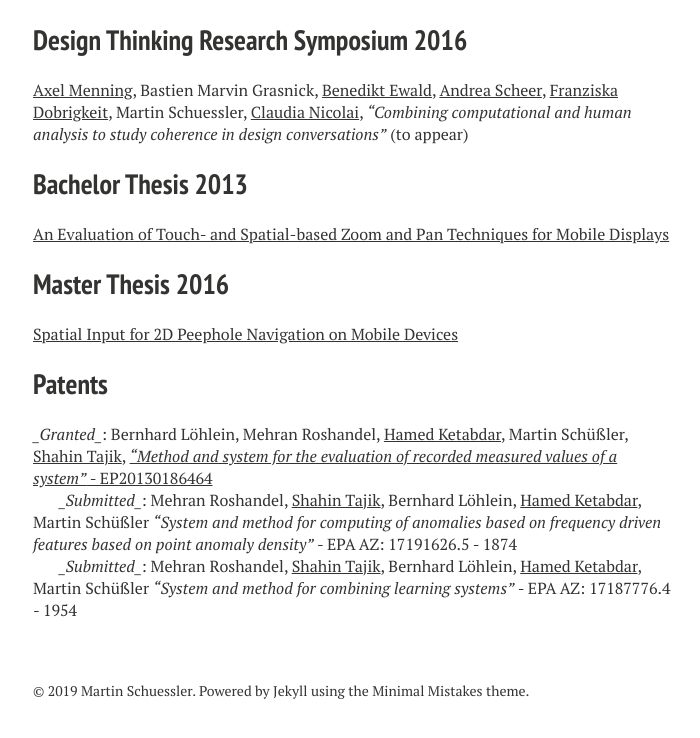
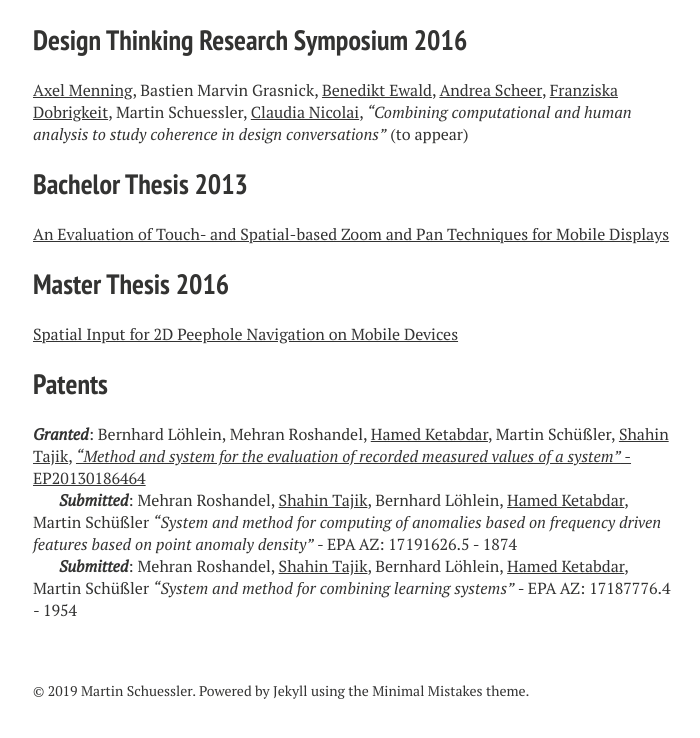
Before and after one commit to mschuessler/mschuessler.github.io, a Jekyll site: the page built from pub/index.md, in a window 1280 px wide and 900 px high, scrolled down 1630 px, cut to the strip 151-889 px from the top of the window. Shown: the whole strip, without its empty margins (287-987 px from the left). Built offline with Jekyll 4.4.1, drawn with Linux system fonts in a browser that asks for light colours; nearby versions of some CDN libraries.

Commit message:
Fixed bold italic in patents list

```diff
--- a/pub/index.md
+++ b/pub/index.md
@@ -60,12 +60,13 @@ image:
 [Spatial Input for 2D Peephole Navigation on Mobile Devices](http://mschuessler.de/pub/MasterThesis.pdf)
 
 ## Patents
-*_Granted_*: Bernhard Löhlein, Mehran Roshandel, [Hamed Ketabdar](https://www.qu.tu-berlin.de/menue/team/partner/hamed_ketabdar/), Martin Schüßler, [Shahin Tajik](http://www.isti.tu-berlin.de/security_in_telecommunications/menue/people/research_assistants/shahin_tajik/), [*"Method and system for the evaluation of recorded measured values of a system"* - EP20130186464](https://data.epo.org/gpi/EP2854045A1-Method-and-system-for-the-evaluation-of-recorded-measured-values-of-a-system)
+***Granted***: Bernhard Löhlein, Mehran Roshandel, [Hamed Ketabdar](https://www.qu.tu-berlin.de/menue/team/partner/hamed_ketabdar/), Martin Schüßler, [Shahin Tajik](http://www.isti.tu-berlin.de/security_in_telecommunications/menue/people/research_assistants/shahin_tajik/), [*"Method and system for the evaluation of recorded measured values of a system"* - EP20130186464](https://data.epo.org/gpi/EP2854045A1-Method-and-system-for-the-evaluation-of-recorded-measured-values-of-a-system)
 <!-- Application: EPA AZ: 13186464.7 - 1851 Grant: EP2854045B1 https://patents.google.com/patent/EP2854045B1/ja-->
 
 
-*_Submitted_*: Mehran Roshandel, [Shahin Tajik](http://www.isti.tu-berlin.de/security_in_telecommunications/menue/people/research_assistants/shahin_tajik/), Bernhard Löhlein, [Hamed Ketabdar](https://www.qu.tu-berlin.de/menue/team/partner/hamed_ketabdar/), Martin Schüßler
+***Submitted***: Mehran Roshandel, [Shahin Tajik](http://www.isti.tu-berlin.de/security_in_telecommunications/menue/people/research_assistants/shahin_tajik/), Bernhard Löhlein, [Hamed Ketabdar](https://www.qu.tu-berlin.de/menue/team/partner/hamed_ketabdar/), Martin Schüßler
 *"System and method for computing of anomalies based on frequency driven features based on point anomaly density"* - EPA AZ: 17191626.5 - 1874
 
-*_Submitted_*: Mehran Roshandel, [Shahin Tajik](http://www.isti.tu-berlin.de/security_in_telecommunications/menue/people/research_assistants/shahin_tajik/), Bernhard Löhlein, [Hamed Ketabdar](https://www.qu.tu-berlin.de/menue/team/partner/hamed_ketabdar/), Martin Schüßler
+
+***Submitted***: Mehran Roshandel, [Shahin Tajik](http://www.isti.tu-berlin.de/security_in_telecommunications/menue/people/research_assistants/shahin_tajik/), Bernhard Löhlein, [Hamed Ketabdar](https://www.qu.tu-berlin.de/menue/team/partner/hamed_ketabdar/), Martin Schüßler
 *"System and method for combining learning systems"* - EPA AZ: 17187776.4 - 1954
```
